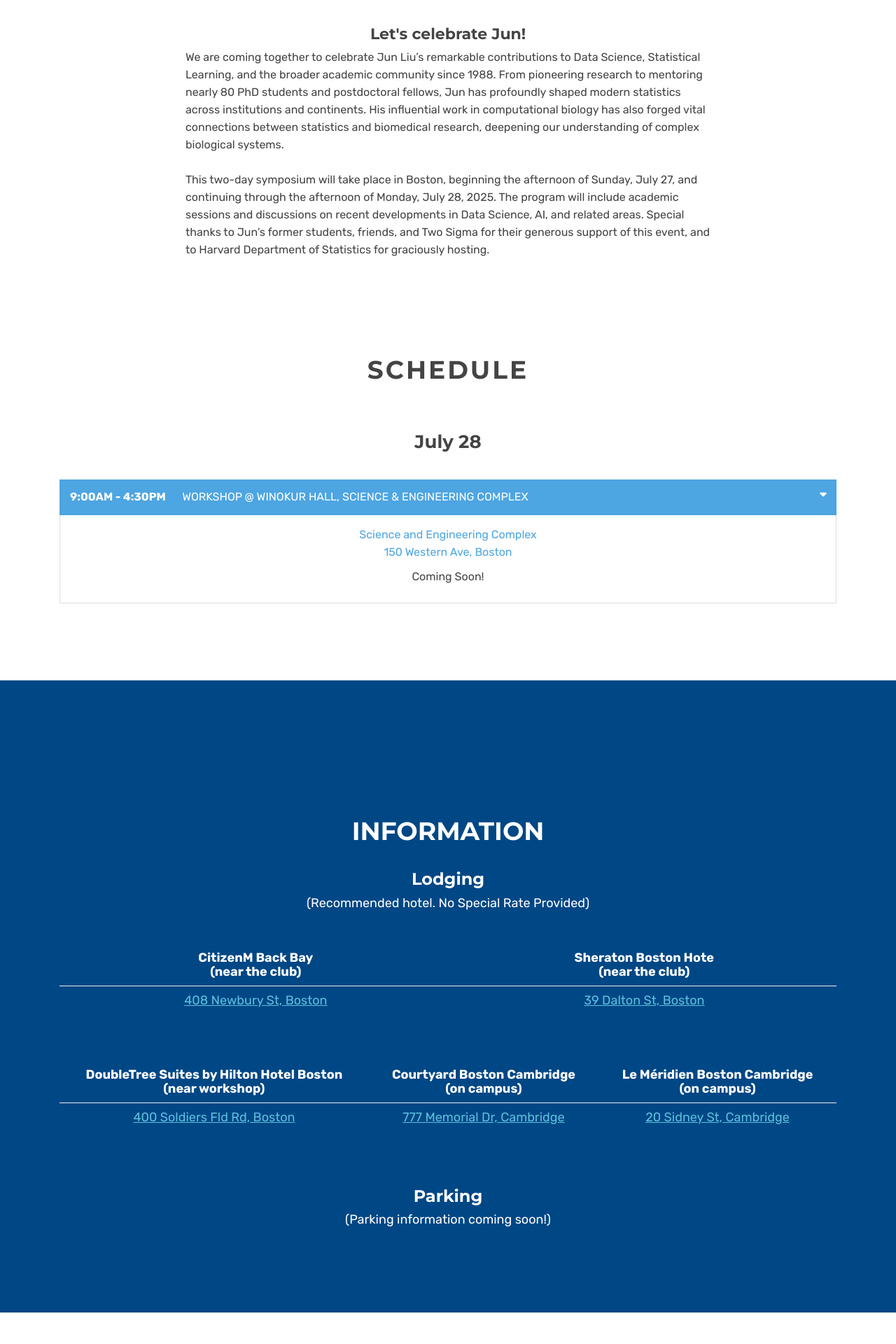
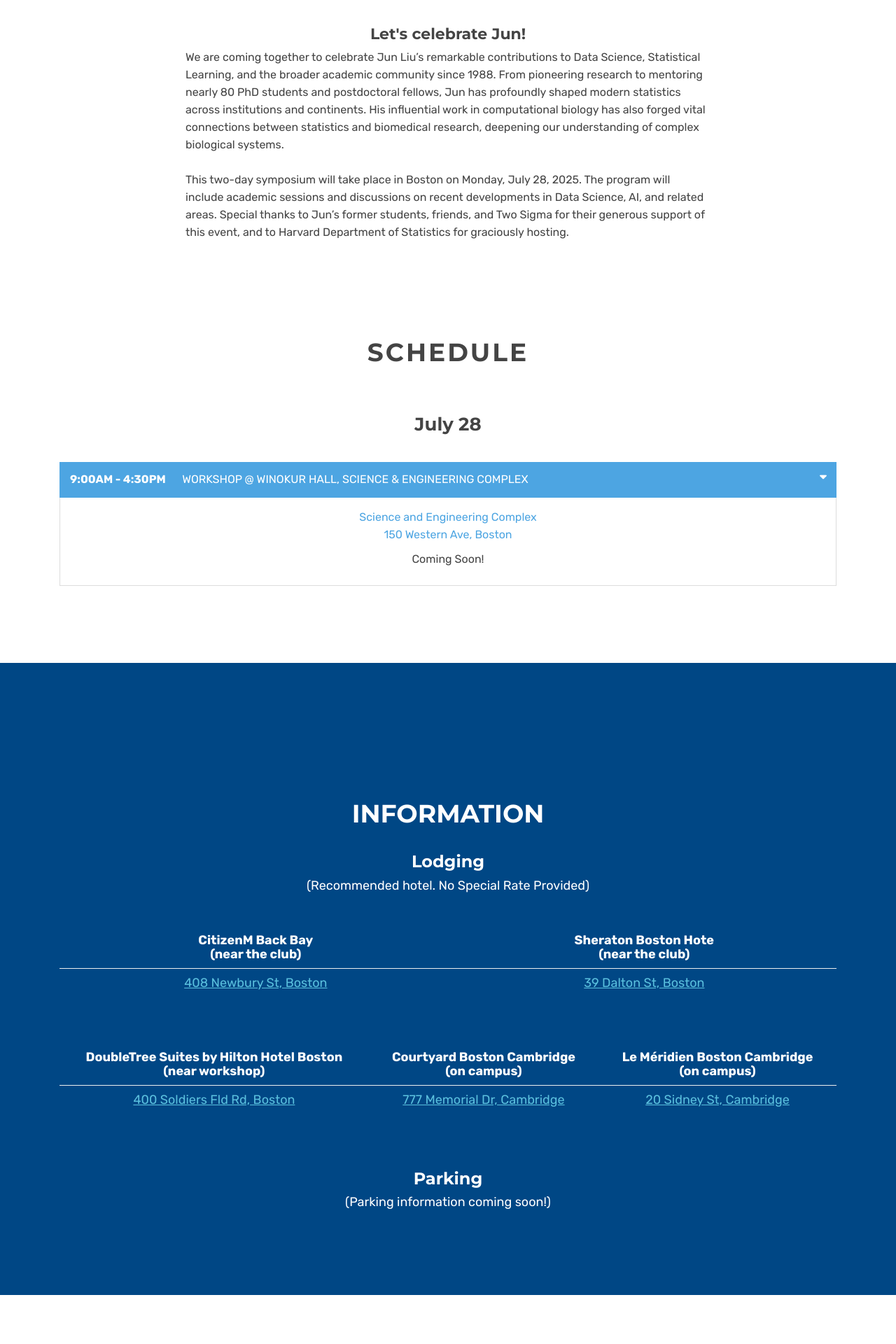
Before and after one commit to cccfran/junliu-workshop, a Jekyll site: the page built from index.html, in a window 1280 px wide. Shown: the part 1294-3214 px from the top of the page at 70% size. Built offline with Jekyll 4.4.1, drawn with Linux system fonts in a browser that asks for light colours; nearby versions of some CDN libraries; library files that are not in the unit come from our copies.

Commit message:
remove 27

```diff
--- a/index.html
+++ b/index.html
@@ -138,7 +138,7 @@ canonical: https://heliumjk.github.io
           </div>
           <div class="col-md-8">
           <p class="lead">
-            We are coming together to celebrate Jun Liu’s remarkable contributions to Data Science, Statistical Learning, and the broader academic community since 1988. From pioneering research to mentoring nearly 80 PhD students and postdoctoral fellows, Jun has profoundly shaped modern statistics across institutions and continents. His influential work in computational biology has also forged vital connections between statistics and biomedical research, deepening our understanding of complex biological systems.<br><br>This two-day symposium will take place in Boston, beginning the afternoon of Sunday, July 27, and continuing through the afternoon of Monday, July 28, 2025. The program will include academic sessions and discussions on recent developments in Data Science, AI, and related areas. Special thanks to Jun’s former students, friends, and Two Sigma for their generous support of this event, and to Harvard Department of Statistics for graciously hosting.
+            We are coming together to celebrate Jun Liu’s remarkable contributions to Data Science, Statistical Learning, and the broader academic community since 1988. From pioneering research to mentoring nearly 80 PhD students and postdoctoral fellows, Jun has profoundly shaped modern statistics across institutions and continents. His influential work in computational biology has also forged vital connections between statistics and biomedical research, deepening our understanding of complex biological systems.<br><br>This two-day symposium will take place in Boston on Monday, July 28, 2025. The program will include academic sessions and discussions on recent developments in Data Science, AI, and related areas. Special thanks to Jun’s former students, friends, and Two Sigma for their generous support of this event, and to Harvard Department of Statistics for graciously hosting.
           </p>
         </div>
         </div>
```
